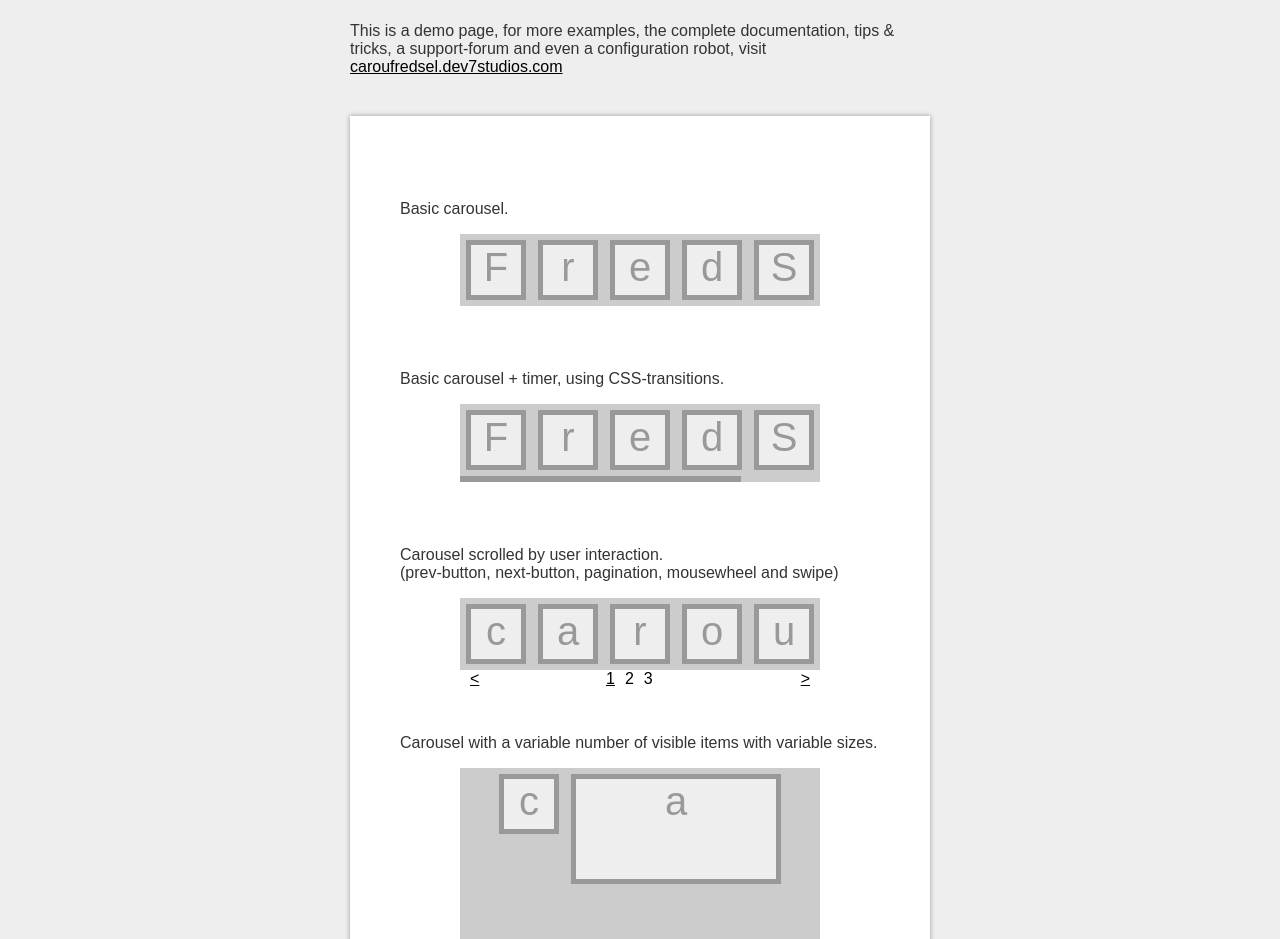
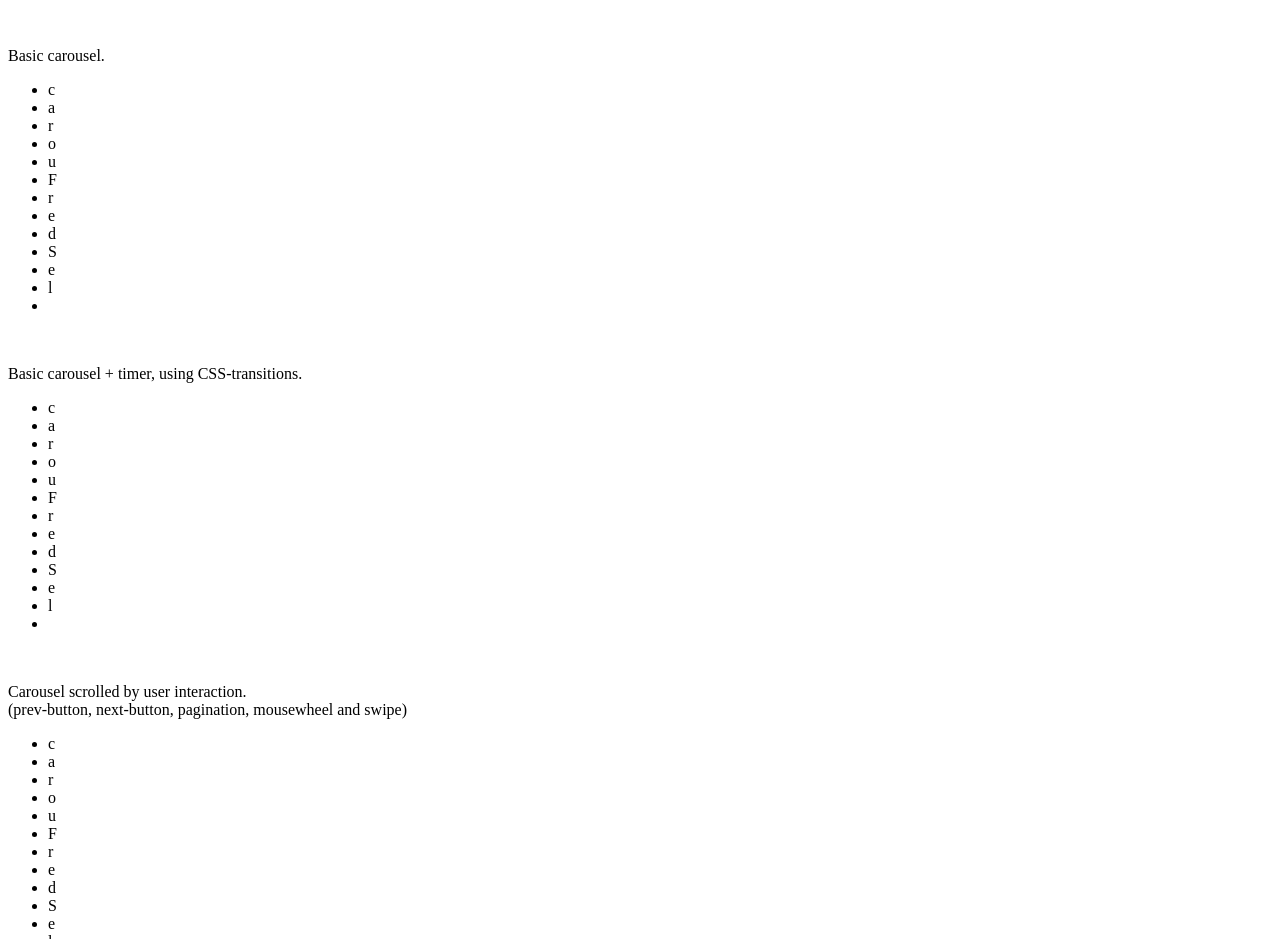
Before and after one commit to harjit-neo/HTML, a plain HTML site: page index.html in a window 1280 px wide. Shown: the part 127-1066 px from the top of the page. Drawn offline with Linux system fonts and the light colour scheme; some packages are replaced by stand-ins of ours; a script that the page names is missing.

Commit message:
Update index file
file changes have been done from github

```diff
--- a/index.html
+++ b/index.html
@@ -1,175 +1,7 @@
 <!DOCTYPE html PUBLIC "-//W3C//DTD XHTML 1.0 Transitional//EN" "http://www.w3.org/TR/xhtml1/DTD/xhtml1-transitional.dtd">
 <html xmlns="http://www.w3.org/1999/xhtml">
 	<head>
-		<meta http-equiv="content-type" content="text/html;charset=iso-8859-1" />
-		<meta name="author" content="caroufredsel.dev7studios.com" />
-
-		<title>carouFredSel: a circular, responsive jQuery carousel</title>
-
-		<!-- include jQuery + carouFredSel plugin -->
-		<script type="text/javascript" language="javascript" src="jquery-1.8.2.min.js"></script>
-		<script type="text/javascript" language="javascript" src="jquery.carouFredSel-6.2.1-packed.js"></script>
-
-		<!-- optionally include helper plugins -->
-		<script type="text/javascript" language="javascript" src="helper-plugins/jquery.mousewheel.min.js"></script>
-		<script type="text/javascript" language="javascript" src="helper-plugins/jquery.touchSwipe.min.js"></script>
-		<script type="text/javascript" language="javascript" src="helper-plugins/jquery.transit.min.js"></script>
-		<script type="text/javascript" language="javascript" src="helper-plugins/jquery.ba-throttle-debounce.min.js"></script>
-
-		<!-- fire plugin onDocumentReady -->
-		<script type="text/javascript" language="javascript">
-			$(function() {
-
-				//	Basic carousel, no options
-				$('#foo0').carouFredSel();
-
-				//	Basic carousel + timer, using CSS-transitions
-				$('#foo1').carouFredSel({
-					auto: {
-						pauseOnHover: 'resume',
-						progress: '#timer1'
-					}
-				}, {
-					transition: true
-				});
-
-				//	Scrolled by user interaction
-				$('#foo2').carouFredSel({
-					auto: false,
-					prev: '#prev2',
-					next: '#next2',
-					pagination: "#pager2",
-					mousewheel: true,
-					swipe: {
-						onMouse: true,
-						onTouch: true
-					}
-				});
-
-				//	Variable number of visible items with variable sizes
-				$('#foo3').carouFredSel({
-					width: 360,
-					height: 'auto',
-					prev: '#prev3',
-					next: '#next3',
-					auto: false
-				});
-
-				//	Responsive layout, resizing the items
-				$('#foo4').carouFredSel({
-					responsive: true,
-					width: '100%',
-					scroll: 2,
-					items: {
-						width: 400,
-					//	height: '30%',	//	optionally resize item-height
-						visible: {
-							min: 2,
-							max: 6
-						}
-					}
-				});
-
-				//	Fuild layout, centering the items
-				$('#foo5').carouFredSel({
-					width: '100%',
-					scroll: 2
-				});
-
-			});
-		</script>
-
-		<style type="text/css" media="all">
-			html, body {
-				padding: 0;
-				margin: 0;
-			}
-			body, div, p {
-				font-family: Arial, Helvetica, Verdana;
-				color: #333;
-			}
-			body {
-				background-color: #eee;
-			}
-			h1 {
-				font-size: 60px;
-			}
-			a, a:link, a:active, a:visited {
-				color: black;
-				text-decoration: underline;
-			}
-			a:hover {
-				color: #9E1F63;
-			}
-			#intro {
-				width: 580px;
-				margin: 0 auto;
-			}
-			.wrapper {
-				background-color: white;
-				width: 480px;
-				margin: 40px auto;
-				padding: 50px;
-				box-shadow: 0 0 5px #999;
-			}
-			.list_carousel {
-				background-color: #ccc;
-				margin: 0 0 30px 60px;
-				width: 360px;
-			}
-			.list_carousel ul {
-				margin: 0;
-				padding: 0;
-				list-style: none;
-				display: block;
-			}
-			.list_carousel li {
-				font-size: 40px;
-				color: #999;
-				text-align: center;
-				background-color: #eee;
-				border: 5px solid #999;
-				width: 50px;
-				height: 50px;
-				padding: 0;
-				margin: 6px;
-				display: block;
-				float: left;
-			}
-			.list_carousel.responsive {
-				width: auto;
-				margin-left: 0;
-			}
-			.clearfix {
-				float: none;
-				clear: both;
-			}
-			.prev {
-				float: left;
-				margin-left: 10px;
-			}
-			.next {
-				float: right;
-				margin-right: 10px;
-			}
-			.pager {
-				float: left;
-				width: 300px;
-				text-align: center;
-			}
-			.pager a {
-				margin: 0 5px;
-				text-decoration: none;
-			}
-			.pager a.selected {
-				text-decoration: underline;
-			}
-			.timer {
-				background-color: #999;
-				height: 6px;
-				width: 0px;
-			}
-		</style>
+		File edited from github
 	</head>
 	<body>
 
```
